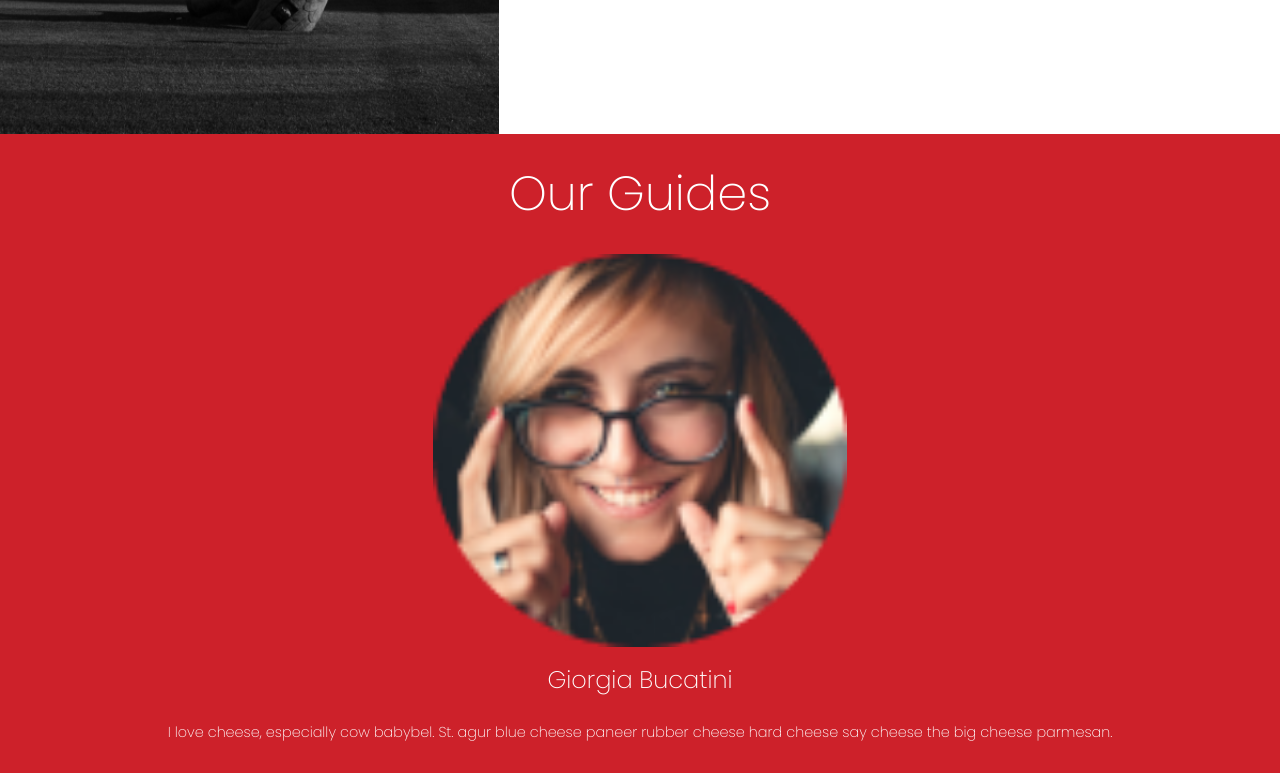
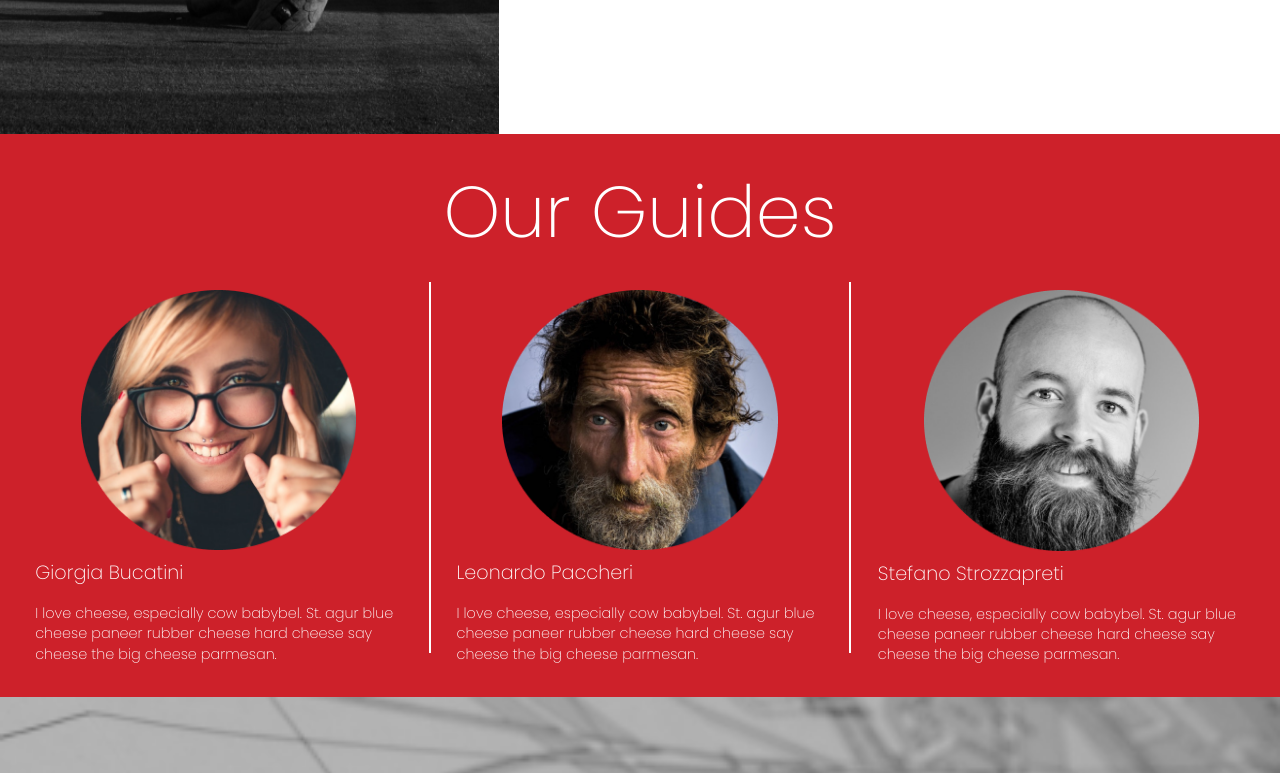
Before and after one commit to benbeatty85/italian-guide, a plain HTML site: page index.html in a window 1280 px wide. Shown: the part 1020-1793 px from the top of the page. Drawn offline with Linux system fonts and the light colour scheme.

Commit message:
Guides ipad section

```diff
--- a/index.css
+++ b/index.css
@@ -156,6 +156,10 @@ nav {
 .guide_img {
     width: 35%;
     height: auto;
+}
+
+.guide_img_dk {
+    display: none;
 }
 
 .guide_name {
@@ -404,32 +408,63 @@ nav {
 
 
     .Guides {
-        background-color: #CD212A;
         margin-top: 0;
     }
 
+    .guides_desktop_wrapper {
+        display: flex;
+        flex-direction: row;
+        justify-content: center;
+        padding: 0 0.5rem 1rem 0.5rem;
+    }
+
+    .Guides_individual:nth-child(2) {
+        position: relative;
+    }
+
+    .Guides_individual:nth-child(2)::before,
+    .Guides_individual:nth-child(2)::after {
+        content: '';
+        height: 93%;
+        width: 2px;
+        position: absolute;
+        right: 0;
+        top: 0;
+        background-color: #FFF;
+    }
+
+    .Guides_individual:nth-child(2)::after {
+        left: 0;
+    }
+
     .Guides_individual {
-        text-align: center;
-        padding: 0.5rem 3rem;
+        text-align: left;
+        padding: 0.5rem 1.7rem;
     }
 
     .Guides h2 {
         color: #FFF;
-        font-size: 3rem;
+        font-size: 4.5rem;
         font-weight: 200;
         text-align: center;
         padding: 1.5rem 0 1rem 0;
     }
 
     .guide_img {
-        width: 35%;
+        display: none;
+    }
+
+    .guide_img_dk {
+        display: block;
+        width: 75%;
         height: auto;
+        margin: 0 auto;
     }
 
     .guide_name {
         color: white;
         font-weight: 200;
-        font-size: 1.5rem;
+        font-size: 1.2rem;
         padding: 0.5rem 0;
     }
 
@@ -437,8 +472,8 @@ nav {
         color: white;
         font-weight: 200;
         font-size: 0.9rem;
-        line-height: 1.6;
-        padding: 1rem 0;
+        line-height: 1.4;
+        padding: 0.5rem 0;
     }
 
 }
--- a/index.html
+++ b/index.html
@@ -73,20 +73,25 @@
 
     <section class="Guides">
         <h2>Our Guides</h2>
+        <div class="guides_desktop_wrapper">
             <div class="Guides_individual">
                 <img src="mobileimages/First%20Guide.png" class="guide_img" />
+                <img src="desktopimages/First%20Guide.png" class="guide_img_dk" />
                 <p class="guide_name">Giorgia Bucatini</p>
                 <p class="guide_info">I love cheese, especially cow babybel. St. agur blue cheese paneer rubber cheese hard cheese say cheese the big cheese parmesan. </p>
             </div>
             <div class="Guides_individual">
                 <img src="mobileimages/Second%20Guide.png" class="guide_img" />
+                <img src="desktopimages/Second%20Guide.png" class="guide_img_dk" />
                 <p class="guide_name">Leonardo Paccheri</p>
                 <p class="guide_info">I love cheese, especially cow babybel. St. agur blue cheese paneer rubber cheese hard cheese say cheese the big cheese parmesan. </p>
             </div>
             <div class="Guides_individual">
                 <img src="mobileimages/3rd%20guide.png" class="guide_img" />
+                <img src="desktopimages/Third%20Guide.png" class="guide_img_dk" />
                 <p class="guide_name">Stefano Strozzapreti</p>
                 <p class="guide_info">I love cheese, especially cow babybel. St. agur blue cheese paneer rubber cheese hard cheese say cheese the big cheese parmesan. </p>
+            </div>
         </div>
     </section>
 
```
Also changed, not shown: desktopimages/First Guide.png (added), desktopimages/Second Guide.png (added), desktopimages/Third Guide.png (added). Lines whose indentation alone changed are shown as unchanged.
